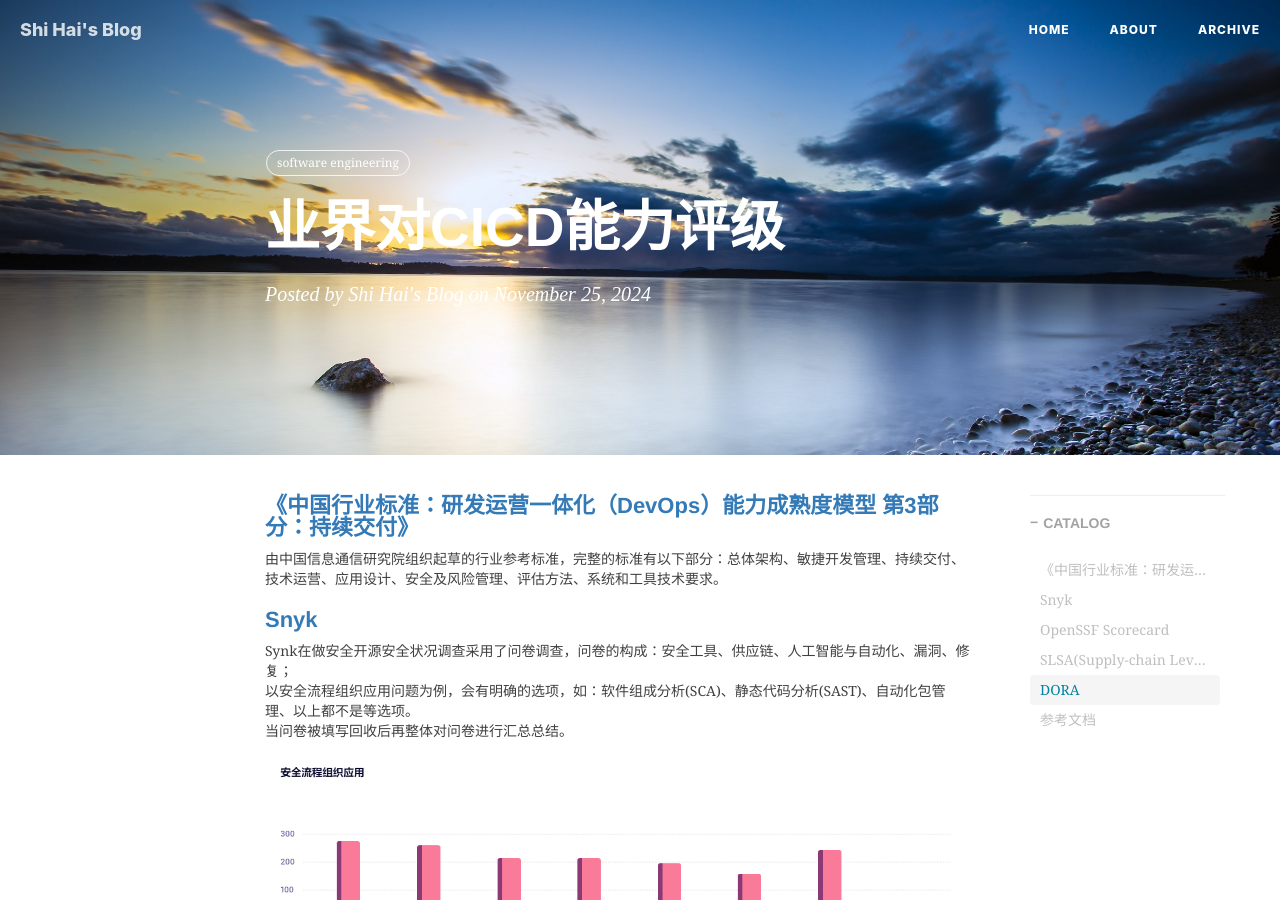
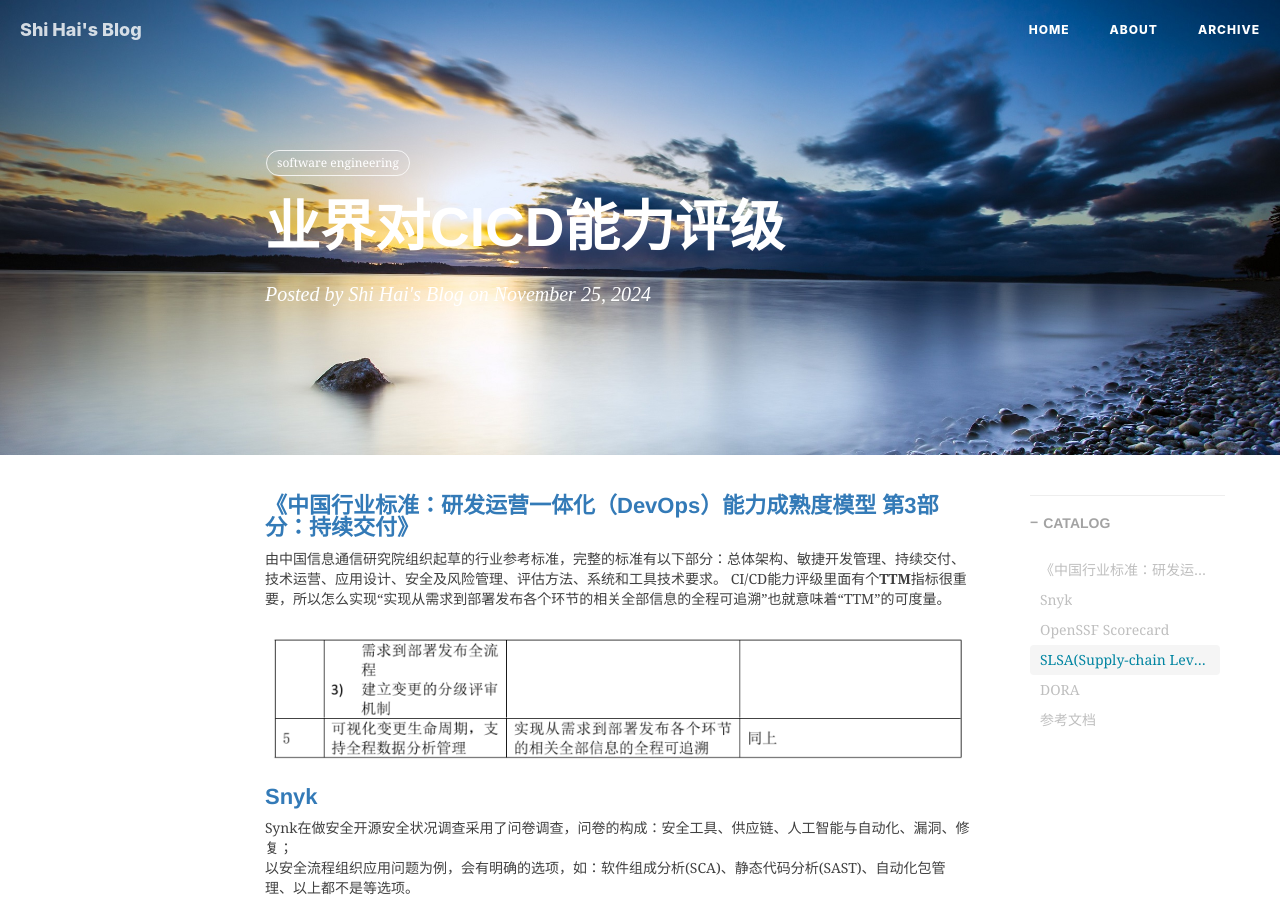
Before and after one commit to shihai1991/shihai1991.github.io, a Jekyll site: the page built from _posts/2024-11-25-业界对CICD能力评级.md, in a window 1280 px wide and 900 px high. Built offline with Jekyll 4.4.1, drawn with Linux system fonts in a browser that asks for light colours; nearby versions of some CDN libraries; comment, search, counter and statistics services are not loaded.

Commit message:
Update 2024-11-25-业界对CICD能力评级.md

```diff
--- a/_posts/2024-11-25-业界对CICD能力评级.md
+++ b/_posts/2024-11-25-业界对CICD能力评级.md
@@ -11,6 +11,8 @@
 
 # [《中国行业标准：研发运营一体化（DevOps）能力成熟度模型 第3部分：持续交付》](https://std.samr.gov.cn/hb/search/stdHBDetailed?id=C362B3DB6204A067E05397BE0A0A1ED8)
 由中国信息通信研究院组织起草的行业参考标准，完整的标准有以下部分：总体架构、敏捷开发管理、持续交付、技术运营、应用设计、安全及风险管理、评估方法、系统和工具技术要求。
+CI/CD能力评级里面有个**TTM**指标很重要，所以怎么实现“实现从需求到部署发布各个环节的相关全部信息的全程可追溯”也就意味着“TTM”的可度量。
+![]({{site.baseurl}}/img/2024/Q4/20241205165753-信通院-变更评级-可追溯.png)
 
 # [Snyk](https://snyk.io/)
 Synk在做安全开源安全状况调查采用了问卷调查，问卷的构成：安全工具、供应链、人工智能与自动化、漏洞、修复；
```
